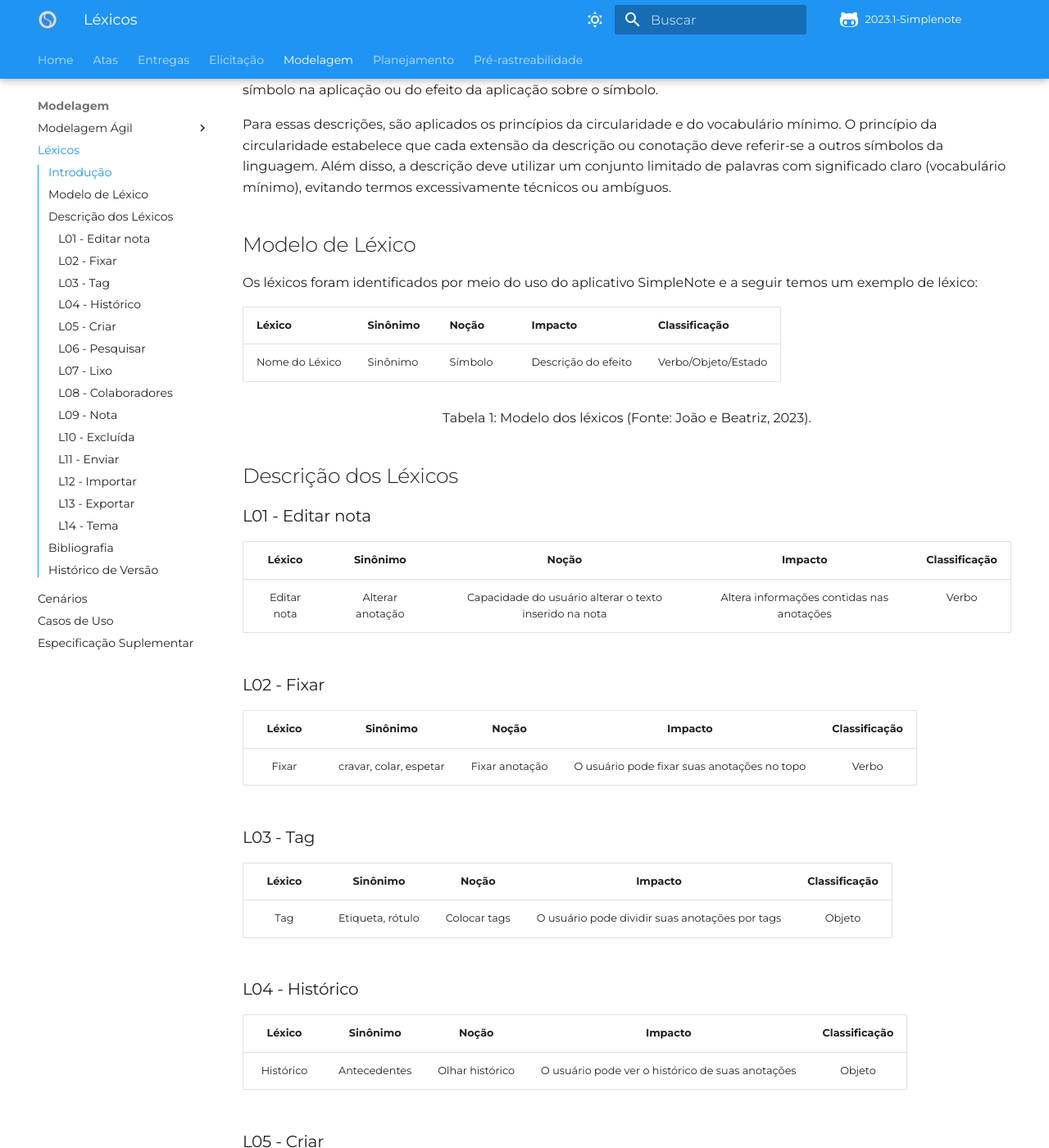
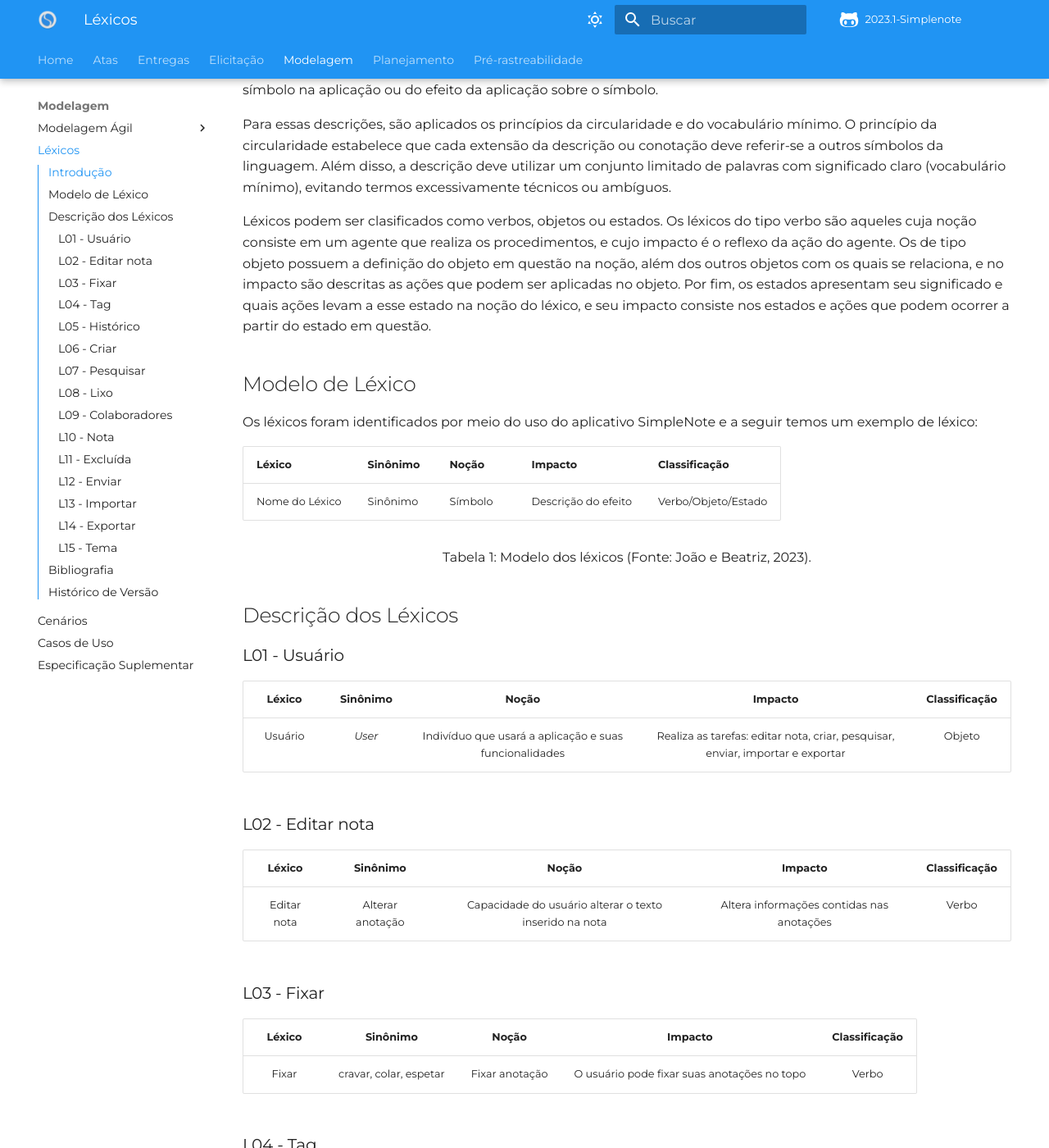
Before and after one commit to Requisitos-de-Software/2023.1-Simplenote, an MkDocs documentation site: the page built from docs/modelagem/lexico.md, in a window 1280 px wide and 1400 px high, scrolled down 258 px. Shown: the whole window at 82% size. Built offline with MkDocs 1.6.1 and Material for MkDocs 9.7.7, drawn with Linux system fonts in a browser that asks for light colours; some web fonts are replaced; comment, search, counter and statistics services are not loaded; some of the changed text lies outside the part shown.

Commit message:
#50 Update lexico.md

```diff
--- a/docs/modelagem/lexico.md
+++ b/docs/modelagem/lexico.md
@@ -5,6 +5,8 @@
 O Léxico é uma técnica utilizada para descrever os símbolos de uma linguagem. Os engenheiros de requisitos têm como objetivo encontrar frases e símbolos específicos para aplicação em questão. Cada símbolo é descrito com uma noção e um impacto, onde a noção está relacionada com o símbolo e o impacto com a descrição dos efeitos do símbolo na aplicação ou do efeito da aplicação sobre o símbolo.
 
 Para essas descrições, são aplicados os princípios da circularidade e do vocabulário mínimo. O princípio da circularidade estabelece que cada extensão da descrição ou conotação deve referir-se a outros símbolos da linguagem. Além disso, a descrição deve utilizar um conjunto limitado de palavras com significado claro (vocabulário mínimo), evitando termos excessivamente técnicos ou ambíguos.
+
+Léxicos podem ser clasificados como verbos, objetos ou estados. Os léxicos do tipo verbo são aqueles cuja noção consiste em um agente que realiza os procedimentos, e cujo impacto é o reflexo da ação do agente. Os de tipo objeto possuem a definição do objeto em questão na noção, além dos outros objetos com os quais se relaciona, e no impacto são descritas as ações que podem ser aplicadas no objeto. Por fim, os estados apresentam seu significado e quais ações levam a esse estado na noção do léxico, e seu impacto consiste nos estados e ações que podem ocorrer a partir do estado em questão.
 
 ## Modelo de Léxico
 
@@ -20,85 +22,91 @@ Os léxicos foram identificados por meio do uso do aplicativo SimpleNote e a seg
 
 ## Descrição dos Léxicos
 
-### L01 - Editar nota
+### L01 - Usuário
+
+|    Léxico   |     Sinônimo     |                       Noção                            |                 Impacto                   | Classificação |
+| :---------: | :--------------: | :----------------------------------------------------: | :---------------------------------------: | :-----------: |
+| Usuário | _User_ | Indivíduo que usará a aplicação e suas funcionalidades | Realiza as tarefas: editar nota, criar, pesquisar, enviar, importar e exportar | Objeto |
+
+### L02 - Editar nota
 
 |   Léxico    |     Sinônimo     |                         Noção                          |                  Impacto                  | Classificação |
 | :---------: | :--------------: | :----------------------------------------------------: | :---------------------------------------: | :-----------: |
 | Editar nota | Alterar anotação | Capacidade do usuário alterar o texto inserido na nota | Altera informações contidas nas anotações |     Verbo     |
 
-### L02 - Fixar
+### L03 - Fixar
 
 | Léxico |        Sinônimo        |     Noção      |                   Impacto                   | Classificação |
 | :----: | :--------------------: | :------------: | :-----------------------------------------: | :-----------: |
 | Fixar  | cravar, colar, espetar | Fixar anotação | O usuário pode fixar suas anotações no topo |     Verbo     |
 
-### L03 - Tag
+### L04 - Tag
 
 | Léxico |     Sinônimo     |    Noção     |                    Impacto                     | Classificação |
 | :----: | :--------------: | :----------: | :--------------------------------------------: | :-----------: |
 |  Tag   | Etiqueta, rótulo | Colocar tags | O usuário pode dividir suas anotações por tags |    Objeto     |
 
-### L04 - Histórico
+### L05 - Histórico
 
 |  Léxico   |   Sinônimo   |      Noção      |                     Impacto                      | Classificação |
 | :-------: | :----------: | :-------------: | :----------------------------------------------: | :-----------: |
 | Histórico | Antecedentes | Olhar histórico | O usuário pode ver o histórico de suas anotações |    Objeto     |
 
-### L05 - Criar
+### L06 - Criar
 
 | Léxico | Sinônimo  |            Noção            |          Impacto           | Classificação |
 | :----: | :-------: | :-------------------------: | :------------------------: | :-----------: |
 | Criar  | Adicionar | Ação de criar uma nova nota | Permite a criação de notas |     Verbo     |
 
-### L06 - Pesquisar
+### L07 - Pesquisar
 
 |  Léxico   |     Sinônimo     |              Noção               |                       Impacto                        | Classificação |
 | :-------: | :--------------: | :------------------------------: | :--------------------------------------------------: | :-----------: |
 | Pesquisar | Procurar, buscar | Procurar por uma nota já escrita | O usuário pode pesquisar por título de notas ou tags |     Verbo     |
 
-### L07 - Lixo
+### L08 - Lixo
 
 | Léxico |        Sinônimo         |                       Noção                        |                                          Impacto                                           | Classificação |
 | :----: | :---------------------: | :------------------------------------------------: | :----------------------------------------------------------------------------------------: | :-----------: |
 |  Lixo  | Deletados, jogadas fora | O usuário pode encontrar notas que foram deletadas | O usuário pode restaurar notas que foram apagadas por engano ou apagar elas por definitivo |    Objeto     |
 
-### L08 - Colaboradores
+### L09 - Colaboradores
 
 |    Léxico     |     Sinônimo      |                             Noção                              |                           Impacto                            | Classificação |
 | :-----------: | :---------------: | :------------------------------------------------------------: | :----------------------------------------------------------: | :-----------: |
 | Coladoradores | Ajudantes, amigos | Pessoa adicionada pelo usuário para contribuir com alguma nota | Ajudar o proprietário da nota com anotações, sugestões úteis |    Estado     |
 
-### L09 - Nota
+### L10 - Nota
 
 | Léxico | Sinônimo |               Noção                |                Impacto                 | Classificação |
 | :----: | :------: | :--------------------------------: | :------------------------------------: | :-----------: |
 |  Nota  | Anotação | Instância em que o usuário escreve | Ferramenta principal de uso do usuário |    Objeto     |
 
-### L10 - Excluída
+### L11 - Excluída
 
 |  Léxico  | Sinônimo |                          Noção                          |        Impacto        | Classificação |
 | :------: | :------: | :-----------------------------------------------------: | :-------------------: | :-----------: |
 | Excluída | Apagada  | Nota foi movida para o lixo ou deletada permanentemente | Permite remover notas |    Estado     |
 
-### L11 - Enviar
+### L12 - Enviar
 
 | Léxico |   Sinônimo   |                 Noção                 |               Impacto               | Classificação |
 | :----: | :----------: | :-----------------------------------: | :---------------------------------: | :-----------: |
 | Enviar | Compartilhar | Compartilha a nota com outras pessoas | Permite o compartilhamento de notas |     Verbo     |
 
-### L12 - Importar
+### L13 - Importar
 
 |  Léxico  | Sinônimo |           Noção            |                       Impacto                       | Classificação |
 | :------: | :------: | :------------------------: | :-------------------------------------------------: | :-----------: |
 | Importar | Carregar | Importa notas de outro app | Permite receber notas anteriores à conta do usuário |     Verbo     |
 
-### L13 - Exportar
+### L14 - Exportar
 
 |  Léxico  | Sinônimo |                   Noção                    |                 Impacto                  | Classificação |
 | :------: | :------: | :----------------------------------------: | :--------------------------------------: | :-----------: |
 | Exportar |  Salvar  | Exporta a nota em outro arquivo ou formato | Permite enviar a nota em outros formatos |     Verbo     |
 
-### L14 - Tema
+### L15 - Tema
 
 | Léxico |    Sinônimo    |                  Noção                   |                  Impacto                   | Classificação |
 | :----: | :------------: | :--------------------------------------: | :----------------------------------------: | :-----------: |
```
